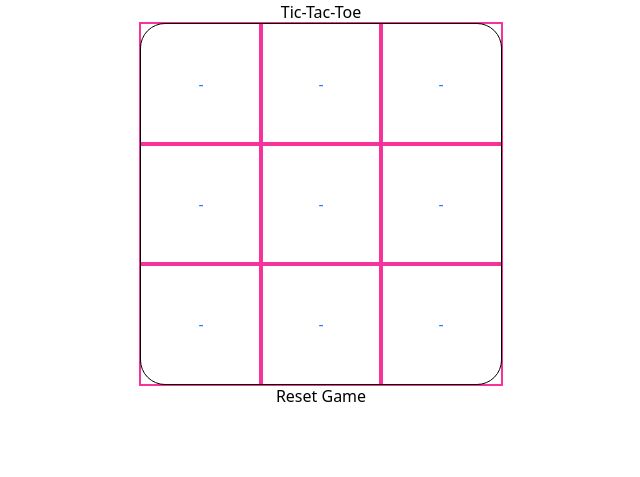
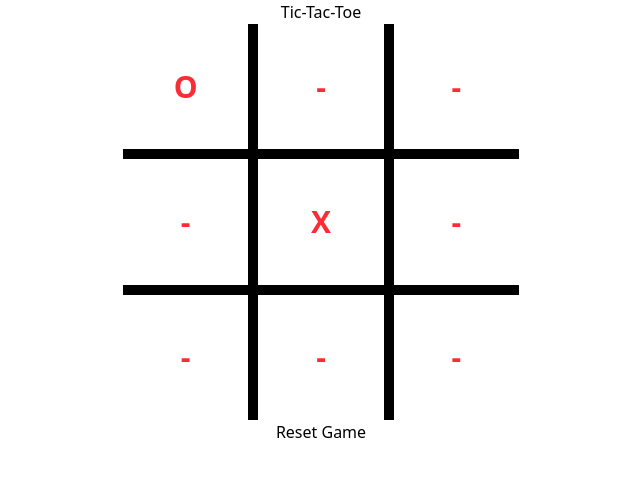
Before and after one commit to ArnayG/CSSemTicTacToe, a Flask app: page / in a window 1280 px wide. Shown: the top 477 px of the page, without its empty margins (319-959 px from the left). Run offline with Flask 3, Linux system fonts and the light colour scheme.

Commit message:
third commit

```diff
--- a/app.py
+++ b/app.py
@@ -40,9 +40,10 @@
 
 @app.route('/reset')
 def reset():
-    global board, current_player
+    global board, current_player, game_won
     board = [[" - " for _ in range(3)] for _ in range(3)]
     current_player = "X"
+    game_won = ""
     return redirect(url_for("home"))
 
 @app.route('/move/<int:row>/<int:col>')
@@ -50,15 +51,17 @@
     global current_player
     global game_won
 
+    if board[row][col] == " - " and game_won == "":
+        place_move(current_player, row, col)
+        current_player = "O" if current_player == "X" else "X"
+
     if check_win("X"):
         game_won="X"
     elif check_win("O"):
         game_won="O"
     elif check_draw():
         game_won="draw"
-    elif board[row][col] == " - ":
-        place_move(current_player, row, col)
-        current_player = "O" if current_player == "X" else "X"
+
     return redirect(url_for("home"))#render_template("index.html", board=board)
 
 if __name__ == '__main__':
--- a/static/output.css
+++ b/static/output.css
@@ -3,17 +3,24 @@
 @layer theme, base, components, utilities;
 @layer theme {
   :root, :host {
-    --font-sans: ui-sans-serif, system-ui, sans-serif, 'Apple Color Emoji', 'Segoe UI Emoji', 'Segoe UI Symbol',
-    'Noto Color Emoji';
-    --font-mono: ui-monospace, SFMono-Regular, Menlo, Monaco, Consolas, 'Liberation Mono', 'Courier New',
-    monospace;
+    --font-sans: ui-sans-serif, system-ui, sans-serif, "Apple Color Emoji",
+      "Segoe UI Emoji", "Segoe UI Symbol", "Noto Color Emoji";
+    --font-mono: ui-monospace, SFMono-Regular, Menlo, Monaco, Consolas, "Liberation Mono",
+      "Courier New", monospace;
     --color-red-50: oklch(97.1% 0.013 17.38);
     --color-red-500: oklch(63.7% 0.237 25.331);
+    --color-red-700: oklch(50.5% 0.213 27.518);
+    --color-amber-300: oklch(87.9% 0.169 91.605);
+    --color-blue-200: oklch(88.2% 0.059 254.128);
     --color-blue-500: oklch(62.3% 0.214 259.815);
     --color-pink-500: oklch(65.6% 0.241 354.308);
     --color-black: #000;
+    --color-white: #fff;
     --spacing: 0.25rem;
     --container-3xl: 48rem;
+    --text-3xl: 1.875rem;
+    --text-3xl--line-height: calc(2.25 / 1.875);
+    --font-weight-extrabold: 800;
     --radius-3xl: 1.5rem;
     --default-font-family: var(--font-sans);
     --default-mono-font-family: var(--font-mono);
@@ -30,7 +37,7 @@
     line-height: 1.5;
     -webkit-text-size-adjust: 100%;
     tab-size: 4;
-    font-family: var(--default-font-family, ui-sans-serif, system-ui, sans-serif, 'Apple Color Emoji', 'Segoe UI Emoji', 'Segoe UI Symbol', 'Noto Color Emoji');
+    font-family: var(--default-font-family, ui-sans-serif, system-ui, sans-serif, "Apple Color Emoji", "Segoe UI Emoji", "Segoe UI Symbol", "Noto Color Emoji");
     font-feature-settings: var(--default-font-feature-settings, normal);
     font-variation-settings: var(--default-font-variation-settings, normal);
     -webkit-tap-highlight-color: transparent;
@@ -57,7 +64,7 @@
     font-weight: bolder;
   }
   code, kbd, samp, pre {
-    font-family: var(--default-mono-font-family, ui-monospace, SFMono-Regular, Menlo, Monaco, Consolas, 'Liberation Mono', 'Courier New', monospace);
+    font-family: var(--default-mono-font-family, ui-monospace, SFMono-Regular, Menlo, Monaco, Consolas, "Liberation Mono", "Courier New", monospace);
     font-feature-settings: var(--default-mono-font-feature-settings, normal);
     font-variation-settings: var(--default-mono-font-variation-settings, normal);
     font-size: 1em;
@@ -157,73 +164,61 @@
   :-moz-ui-invalid {
     box-shadow: none;
   }
-  button, input:where([type='button'], [type='reset'], [type='submit']), ::file-selector-button {
+  button, input:where([type="button"], [type="reset"], [type="submit"]), ::file-selector-button {
     appearance: button;
   }
   ::-webkit-inner-spin-button, ::-webkit-outer-spin-button {
     height: auto;
   }
-  [hidden]:where(:not([hidden='until-found'])) {
+  [hidden]:where(:not([hidden="until-found"])) {
     display: none !important;
   }
 }
 @layer utilities {
+  .m-1 {
+    margin: calc(var(--spacing) * 1);
+  }
+  .m-2\.5 {
+    margin: calc(var(--spacing) * 2.5);
+  }
   .m-5 {
     margin: calc(var(--spacing) * 5);
   }
   .mx-auto {
     margin-inline: auto;
   }
-  .table {
-    display: table;
+  .flex {
+    display: flex;
   }
-  .h-1 {
-    height: calc(var(--spacing) * 1);
+  .grid {
+    display: grid;
   }
-  .h-1\/2 {
-    height: calc(1/2 * 100%);
+  .aspect-square {
+    aspect-ratio: 1 / 1;
   }
-  .h-2 {
-    height: calc(var(--spacing) * 2);
-  }
-  .h-10 {
-    height: calc(var(--spacing) * 10);
-  }
-  .h-15 {
-    height: calc(var(--spacing) * 15);
-  }
-  .h-20 {
-    height: calc(var(--spacing) * 20);
+  .h-23 {
+    height: calc(var(--spacing) * 23);
   }
   .h-30 {
     height: calc(var(--spacing) * 30);
   }
-  .h-100 {
-    height: calc(var(--spacing) * 100);
+  .h-33 {
+    height: calc(var(--spacing) * 33);
   }
-  .h-200 {
-    height: calc(var(--spacing) * 200);
+  .h-99 {
+    height: calc(var(--spacing) * 99);
   }
-  .w-1 {
-    width: calc(var(--spacing) * 1);
-  }
-  .w-1\/2 {
-    width: calc(1/2 * 100%);
-  }
-  .w-3 {
-    width: calc(var(--spacing) * 3);
-  }
-  .w-3xl {
-    width: var(--container-3xl);
-  }
-  .w-15 {
-    width: calc(var(--spacing) * 15);
-  }
-  .w-20 {
-    width: calc(var(--spacing) * 20);
+  .h-full {
+    height: 100%;
   }
   .w-30 {
     width: calc(var(--spacing) * 30);
+  }
+  .w-95 {
+    width: calc(var(--spacing) * 95);
+  }
+  .w-99 {
+    width: calc(var(--spacing) * 99);
   }
   .w-200 {
     width: calc(var(--spacing) * 200);
@@ -231,31 +226,65 @@
   .w-300 {
     width: calc(var(--spacing) * 300);
   }
-  .border-collapse {
-    border-collapse: collapse;
+  .w-full {
+    width: 100%;
   }
   .cursor-pointer {
     cursor: pointer;
   }
-  .resize {
-    resize: both;
+  .grid-cols-3 {
+    grid-template-columns: repeat(3, minmax(0, 1fr));
+  }
+  .grid-rows-3 {
+    grid-template-rows: repeat(3, minmax(0, 1fr));
+  }
+  .items-center {
+    align-items: center;
+  }
+  .justify-center {
+    justify-content: center;
+  }
+  .gap-1 {
+    gap: calc(var(--spacing) * 1);
+  }
+  .gap-2\.5 {
+    gap: calc(var(--spacing) * 2.5);
+  }
+  .gap-3 {
+    gap: calc(var(--spacing) * 3);
+  }
+  .gap-4 {
+    gap: calc(var(--spacing) * 4);
+  }
+  .gap-5 {
+    gap: calc(var(--spacing) * 5);
+  }
+  .gap-10 {
+    gap: calc(var(--spacing) * 10);
   }
   .rounded-3xl {
     border-radius: var(--radius-3xl);
   }
-  .border {
-    border-style: var(--tw-border-style);
-    border-width: 1px;
+  .bg-black {
+    background-color: var(--color-black);
   }
-  .border-2 {
-    border-style: var(--tw-border-style);
-    border-width: 2px;
+  .bg-blue-200 {
+    background-color: var(--color-blue-200);
   }
-  .border-black {
-    border-color: var(--color-black);
+  .bg-red-700 {
+    background-color: var(--color-red-700);
   }
-  .border-pink-500 {
-    border-color: var(--color-pink-500);
+  .bg-white {
+    background-color: var(--color-white);
+  }
+  .fill-amber-300 {
+    fill: var(--color-amber-300);
+  }
+  .fill-black {
+    fill: var(--color-black);
+  }
+  .p-4 {
+    padding: calc(var(--spacing) * 4);
   }
   .p-5 {
     padding: calc(var(--spacing) * 5);
@@ -263,21 +292,19 @@
   .text-center {
     text-align: center;
   }
+  .text-3xl {
+    font-size: var(--text-3xl);
+    line-height: var(--tw-leading, var(--text-3xl--line-height));
+  }
+  .font-extrabold {
+    --tw-font-weight: var(--font-weight-extrabold);
+    font-weight: var(--font-weight-extrabold);
+  }
   .text-blue-500 {
     color: var(--color-blue-500);
   }
-  .text-red-50 {
-    color: var(--color-red-50);
-  }
   .text-red-500 {
     color: var(--color-red-500);
-  }
-  .underline {
-    text-decoration-line: underline;
-  }
-  .outline {
-    outline-style: var(--tw-outline-style);
-    outline-width: 1px;
   }
   .outline-1 {
     outline-style: var(--tw-outline-style);
@@ -287,17 +314,33 @@
     outline-style: var(--tw-outline-style);
     outline-width: 2px;
   }
+  .outline-10 {
+    outline-style: var(--tw-outline-style);
+    outline-width: 10px;
+  }
+  .outline-20 {
+    outline-style: var(--tw-outline-style);
+    outline-width: 20px;
+  }
   .outline-black {
     outline-color: var(--color-black);
+  }
+  .outline-blue-500 {
+    outline-color: var(--color-blue-500);
   }
   .outline-pink-500 {
     outline-color: var(--color-pink-500);
   }
+  .outline-red-500 {
+    outline-color: var(--color-red-500);
+  }
+  .outline-white {
+    outline-color: var(--color-white);
+  }
 }
-@property --tw-border-style {
+@property --tw-font-weight {
   syntax: "*";
   inherits: false;
-  initial-value: solid;
 }
 @property --tw-outline-style {
   syntax: "*";
@@ -307,7 +350,7 @@
 @layer properties {
   @supports ((-webkit-hyphens: none) and (not (margin-trim: inline))) or ((-moz-orient: inline) and (not (color:rgb(from red r g b)))) {
     *, ::before, ::after, ::backdrop {
-      --tw-border-style: solid;
+      --tw-font-weight: initial;
       --tw-outline-style: solid;
     }
   }
--- a/templates/index.html
+++ b/templates/index.html
@@ -11,22 +11,38 @@
 <body class="text-center">
 
 <h1>Tic-Tac-Toe</h1>
-
-<table class="outline-1 outline-black mx-auto text-blue-500 rounded-3xl">
+<!--
+<div class="grid grid-cols-3  w-99 outline-1 outline-black mx-auto text-blue-500 rounded-3xl">
   {% for i in range(3) %}
-    <tr>
+    <div class="grid grid-rows-3 gap-3 m-5 outline-blue-500">
       {% for j in range(3) %}
-        <td class="w-30 h-30 text-center outline-2 outline-pink-500">
+      <div class="aspect-square text-center outline-2 outline-red-500 flex items-center">
           {% if board[i][j] == " - " %}
-            <a href="{{ url_for('move', row=i, col=j) }}" class="cursor-pointer">&nbsp;-&nbsp;</a>
+          <a href="{{ url_for('move', row=i, col=j) }}" class="w-full  text-center cursor-pointer">-</a>
           {% else %}
           {{ board[i][j] }}
           {% endif %}
-        </td>
+      </div>
       {% endfor %}
-    </tr>
+    </div>
   {% endfor %}
-</table>
+</div> -->
+
+<div class="grid grid-cols-3 gap-2.5 w-99 bg-black  mx-auto text-red-500 text-3xl font-extrabold rounded-3xl">
+  {% for i in range(3) %}
+    <div class="grid grid-rows-3 gap-2.5  outline-blue-500">
+      {% for j in range(3) %}
+      <a href="{{ url_for('move', row=i, col=j) }}" class="bg-white aspect-square text-center flex items-center">
+          {% if board[i][j] == " - " %}
+          <p class="w-full text-center">-</p>
+          {% else %}
+          <p class="w-full text-center">{{ board[i][j] }}</p>
+          {% endif %}
+      </a>
+      {% endfor %}
+    </div>
+  {% endfor %}
+</div>
 
 <div>
 
@@ -43,6 +59,7 @@
 </div>
 
 <a href="{{ url_for('reset') }}">Reset Game</a>
+
 </body>
 
 </html>
```
Lines whose indentation alone changed are shown as unchanged.
